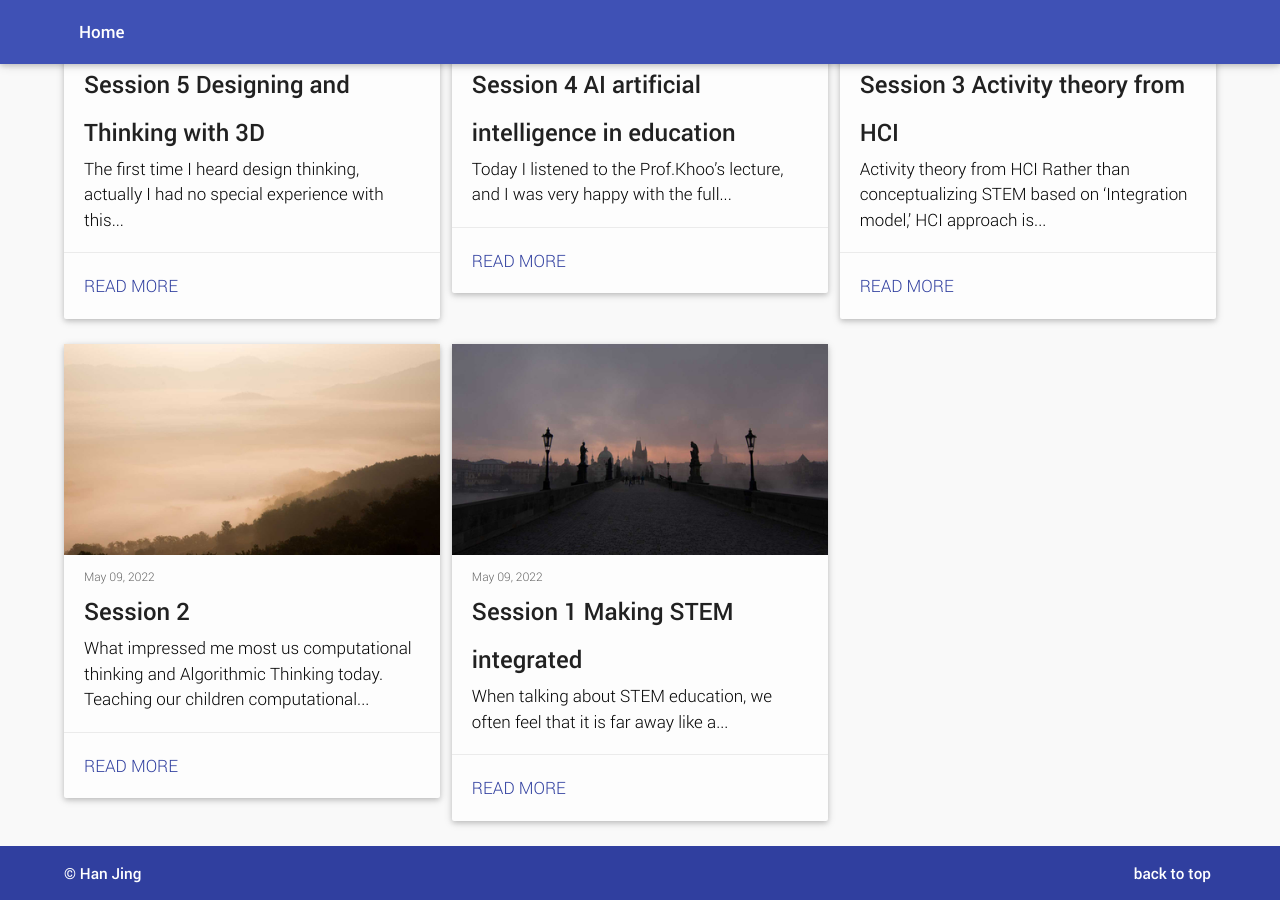
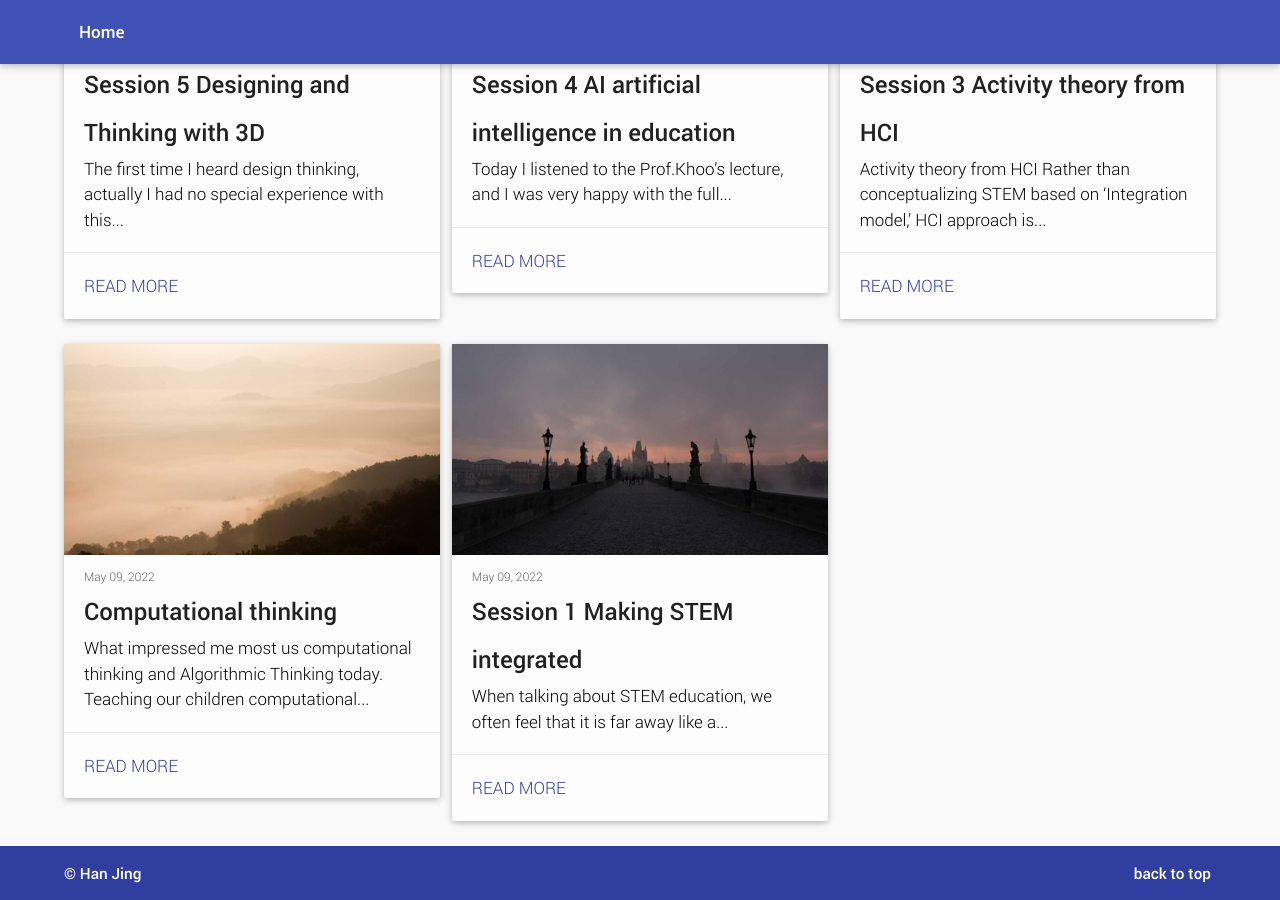
Before and after one commit to STEM-TechnologyWorld/STEM-TechnologyWorld.github.io, a Jekyll site: the page built from index.html, in a window 1280 px wide and 900 px high, scrolled down 1263 px. Built offline with Jekyll 4.4.1, drawn with Linux system fonts in a browser that asks for light colours; the list of posts is cut into pages by our own code.

Commit message:
Update 2022-05-09-session2.md
change title

```diff
--- a/_posts/2022-05-09-session2.md
+++ b/_posts/2022-05-09-session2.md
@@ -1,6 +1,6 @@
 ---
 author: Han Jing
-title: Session 2
+title: Computational thinking
 featimg: 2.jpg
 tags: [Computational thinking,RASE model,STEM makerplace,AI,HCI]
 category: [session]
```
